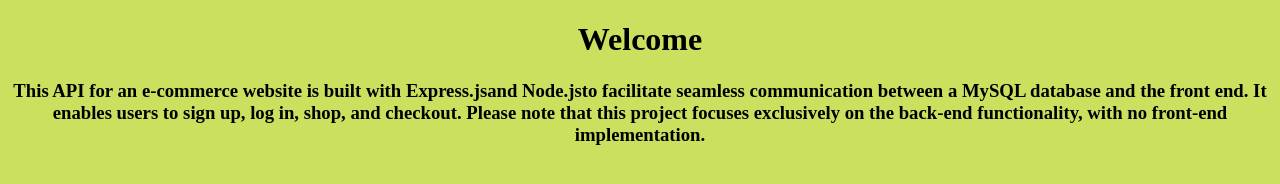
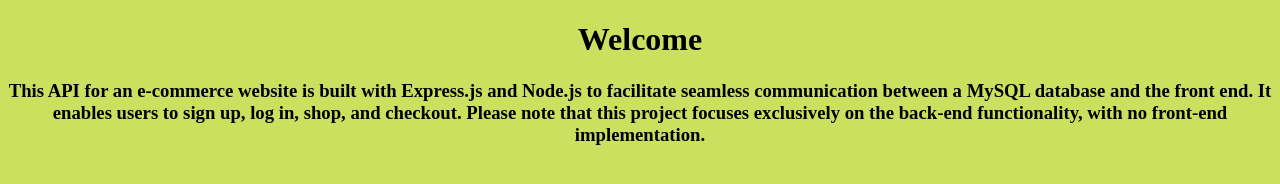
Before and after one commit to mikematt23/reaShopNode, a website: page index.html in a window 1280 px wide. Drawn offline with Linux system fonts and the light colour scheme.

Commit message:
adding style

```diff
--- a/index.html
+++ b/index.html
@@ -10,7 +10,7 @@
 <body>
   <h1>Welcome</h1>
   <Div>
-    <h3>This API for an e-commerce website is built with Express.jsand Node.jsto facilitate seamless communication between a MySQL database and the front end. It enables users to sign up, log in, shop, and checkout. Please note that this project focuses exclusively on the back-end functionality, with no front-end implementation.  </h3>
+    <h3>This API for an e-commerce website is built with Express.js and Node.js to facilitate seamless communication between a MySQL database and the front end. It enables users to sign up, log in, shop, and checkout. Please note that this project focuses exclusively on the back-end functionality, with no front-end implementation.  </h3>
   </Div>
 </body>
 </html>
```
